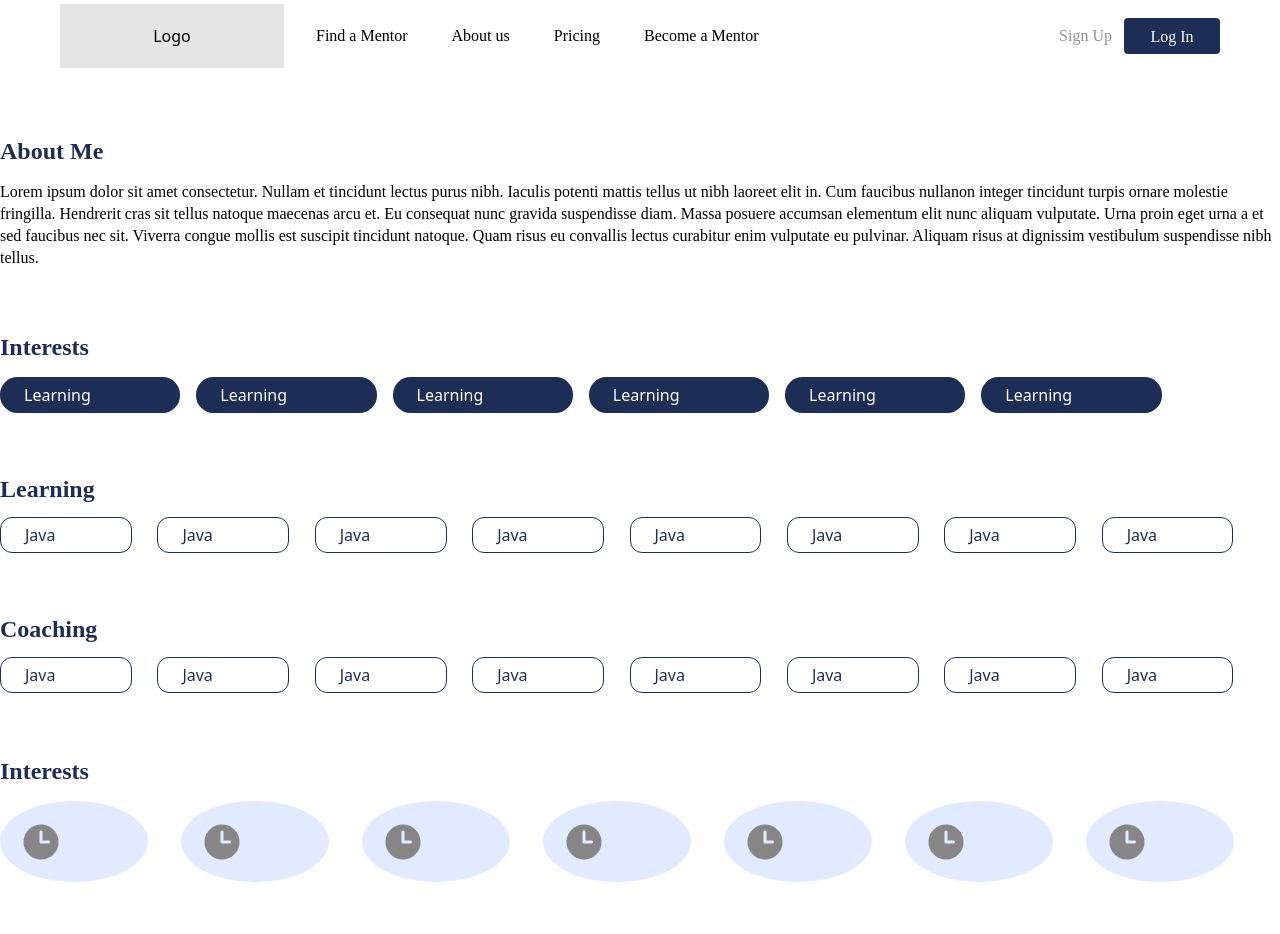
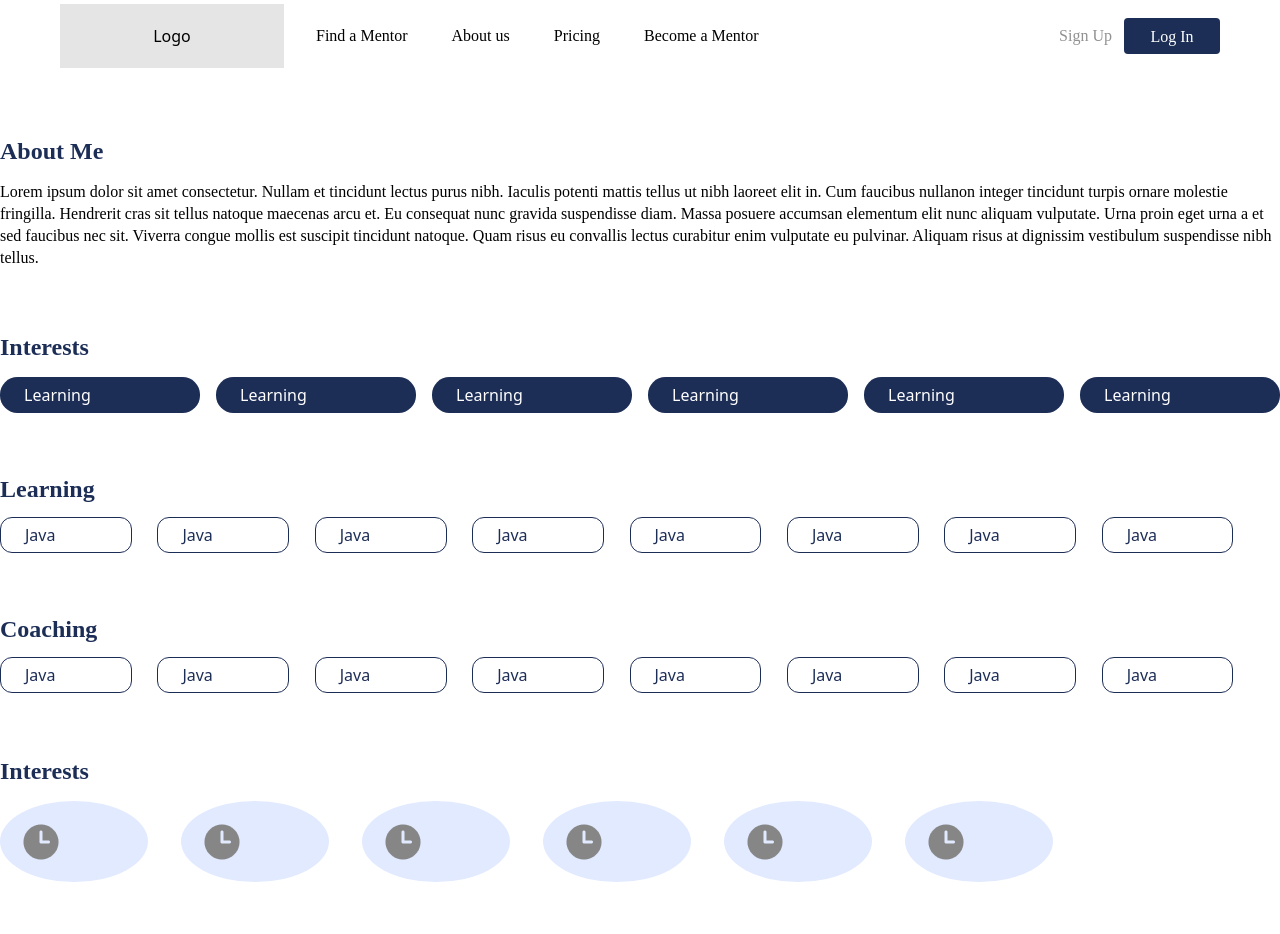
Before and after one commit to ETLOnline/MentorConnect, a Next.js app: page /auth/about in a window 1280 px wide. Shown: the top 934 px of the page. Built offline with nearby package versions, Linux system fonts and the light colour scheme.

Commit message:
changes in upcomming session component

```diff
--- a/components/about/badgesComp.js
+++ b/components/about/badgesComp.js
@@ -17,7 +17,6 @@ const BadgesBlock = () => {
           <BadgesCircle />
           <BadgesCircle />
           <BadgesCircle />
-          <BadgesCircle />
         </div>
       </div>
     </>
--- a/components/about/interestComp.js
+++ b/components/about/interestComp.js
@@ -10,7 +10,7 @@ const InterestsBlock = () => {
             Interests
           </h1>
         </div>
-        <div className="flex  gap-[16px]">
+        <div className="grid grid-cols-6  gap-[16px]">
           <IntrestsTile />
           <IntrestsTile />
           <IntrestsTile />
--- a/components/tiles/intrestsTile.js
+++ b/components/tiles/intrestsTile.js
@@ -1,16 +1,13 @@
 import React from "react";
 
-const IntrestsTile = ()=>{
-return(
+const IntrestsTile = () => {
+  return (
     <>
-        <div className="xl:w-[14.083%] lg:w-[18%] md:w-[24%] sm:w-[40%] h-auto bg-[#1C2D56] rounded-[17.5px] flex">
-
+      <div className="xl:w-[100%] lg:w-[100%] md:w-[24%] sm:w-[40%] h-auto bg-[#1C2D56] rounded-[17.5px] flex">
         <p className="  font-medium text-white my-[6px] mx-[24px] ">Learning</p>
-
-        </div>
+      </div>
     </>
-)
-
-}
+  );
+};
 
 export default IntrestsTile;
```
